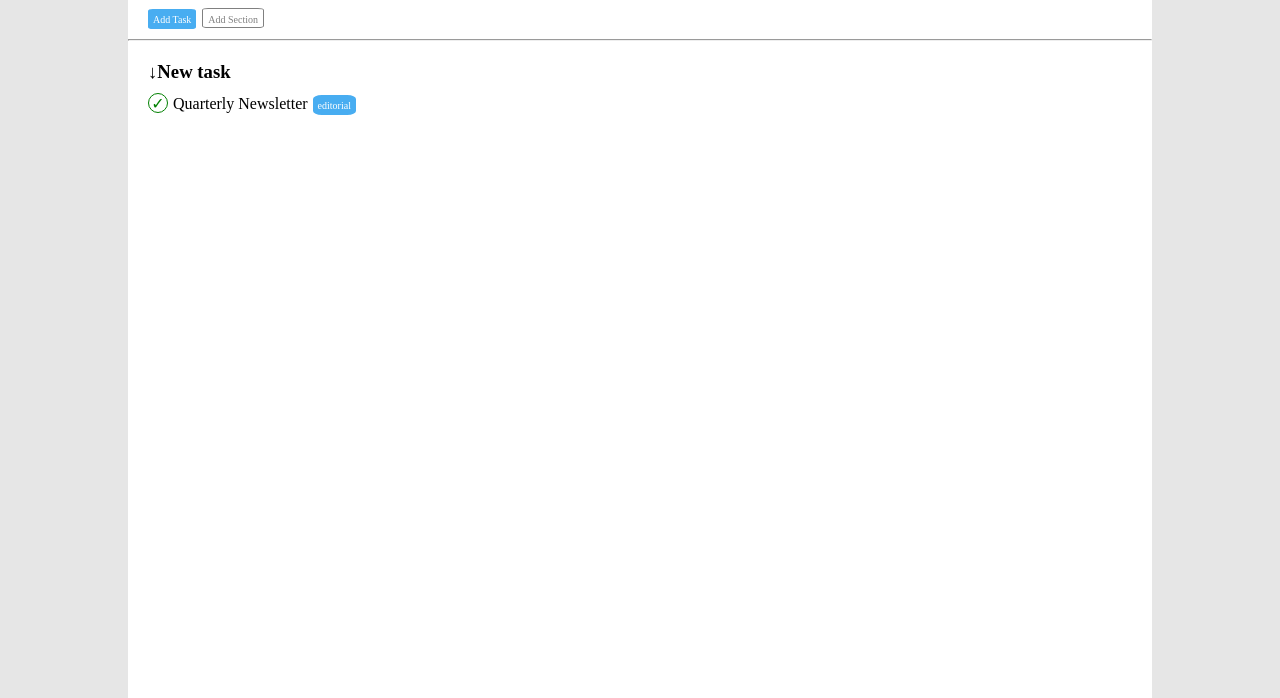
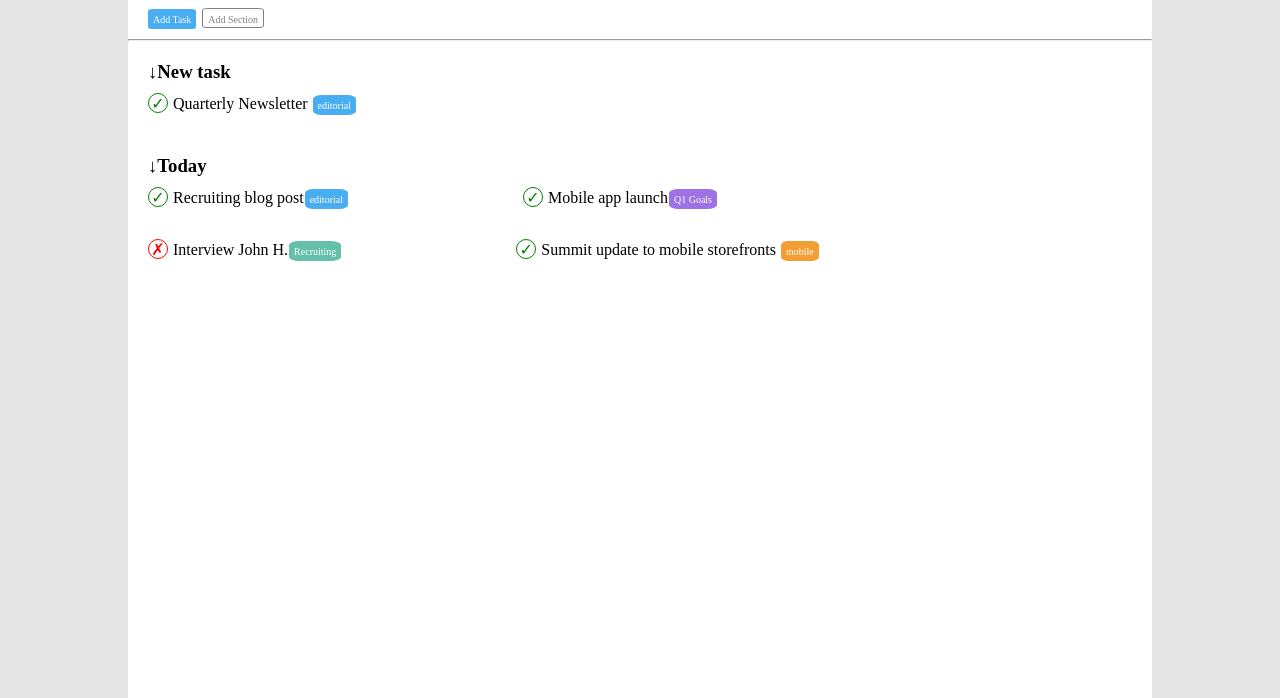
Before and after one commit to angeloalmanza/html-css-toboolist, a plain HTML site: page index.html in a window 1280 px wide. Shown: the part 102-800 px from the top of the page. Drawn offline with Linux system fonts and the light colour scheme.

Commit message:
feat:implementazione today

```diff
--- a/css/style.css
+++ b/css/style.css
@@ -89,7 +89,7 @@ hr{
 
 .list .list-element{
     display: inline-block;
-    margin: 10px 0 20px 20px;
+    margin: 10px 150px 20px 20px;
 }
 
 .check{
@@ -104,3 +104,52 @@ hr{
     margin: 0 5px 0 0;
     border: 1px solid;
 }
+
+.list .Q1-goals{
+    display: inline-block;
+    height: 20px;
+    font-size: 10px;
+    line-height: 20px;
+    color: #ffffff;
+    background-color: #9c72e4;
+    margin: 0 1px;
+    padding: 1px 5px;
+    border-radius: 20%;
+}
+
+.cross{
+    color: #ff0000;
+    display: inline-block;
+    width: 20px;
+    height: 20px;
+    text-align: center;
+    line-height: 20px;
+    border-radius: 50%;
+    border-color:1px solid #ff0000;
+    margin: 0 5px 0 0;
+    border: 1px solid;
+}
+
+.list .recruiting{
+    display: inline-block;
+    height: 20px;
+    font-size: 10px;
+    line-height: 20px;
+    color: #ffffff;
+    background-color: #64c0a9;
+    margin: 0 1px;
+    padding: 1px 5px;
+    border-radius: 20%;
+}
+
+.list .mobile{
+    display: inline-block;
+    height: 20px;
+    font-size: 10px;
+    line-height: 20px;
+    color: #ffffff;
+    background-color: #f29e33;
+    margin: 0 1px;
+    padding: 1px 5px;
+    border-radius: 20%;
+}
--- a/index.html
+++ b/index.html
@@ -31,6 +31,13 @@
         <!--New task-->
 
         <!--Today-->
+        <h3 class="subtitle">&#8595;<strong>Today</strong></h3>
+        <ul class="list">
+            <li class="list-element"><span class="check">&check;</span>Recruiting blog post<span class="editorial">editorial</span></li>
+            <li class="list-element"><span class="check">&check;</span>Mobile app launch<span class="Q1-goals">Q1 Goals</span></li>
+            <li class="list-element"><span class="cross">&cross;</span>Interview John H.<span class="recruiting">Recruiting</span></li>
+            <li class="list-element"><span class="check">&check;</span>Summit update to mobile storefronts <span class="mobile">mobile</span></li>
+        </ul>
         <!--Today-->
 
         <!--Upcoming-->
```
